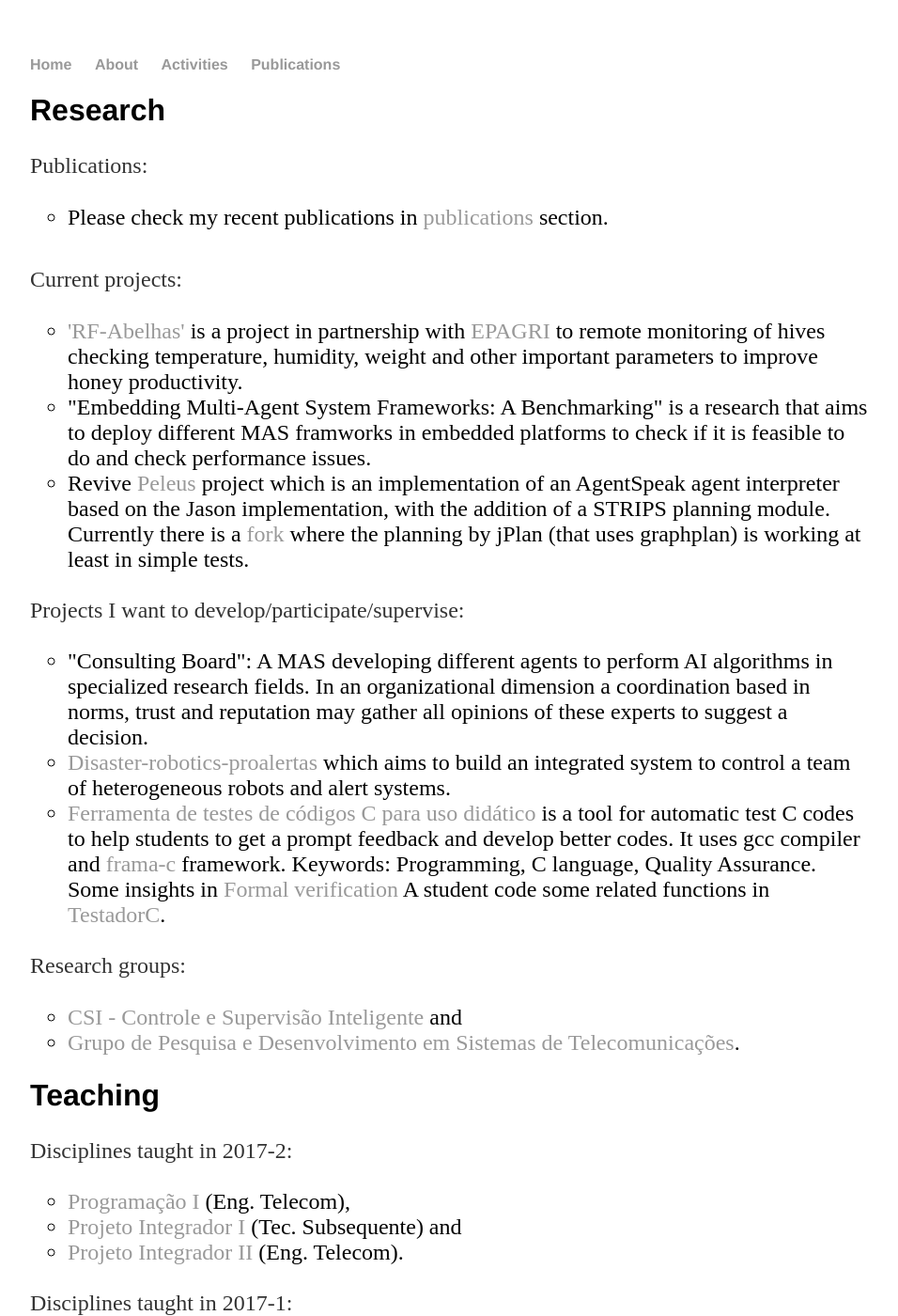
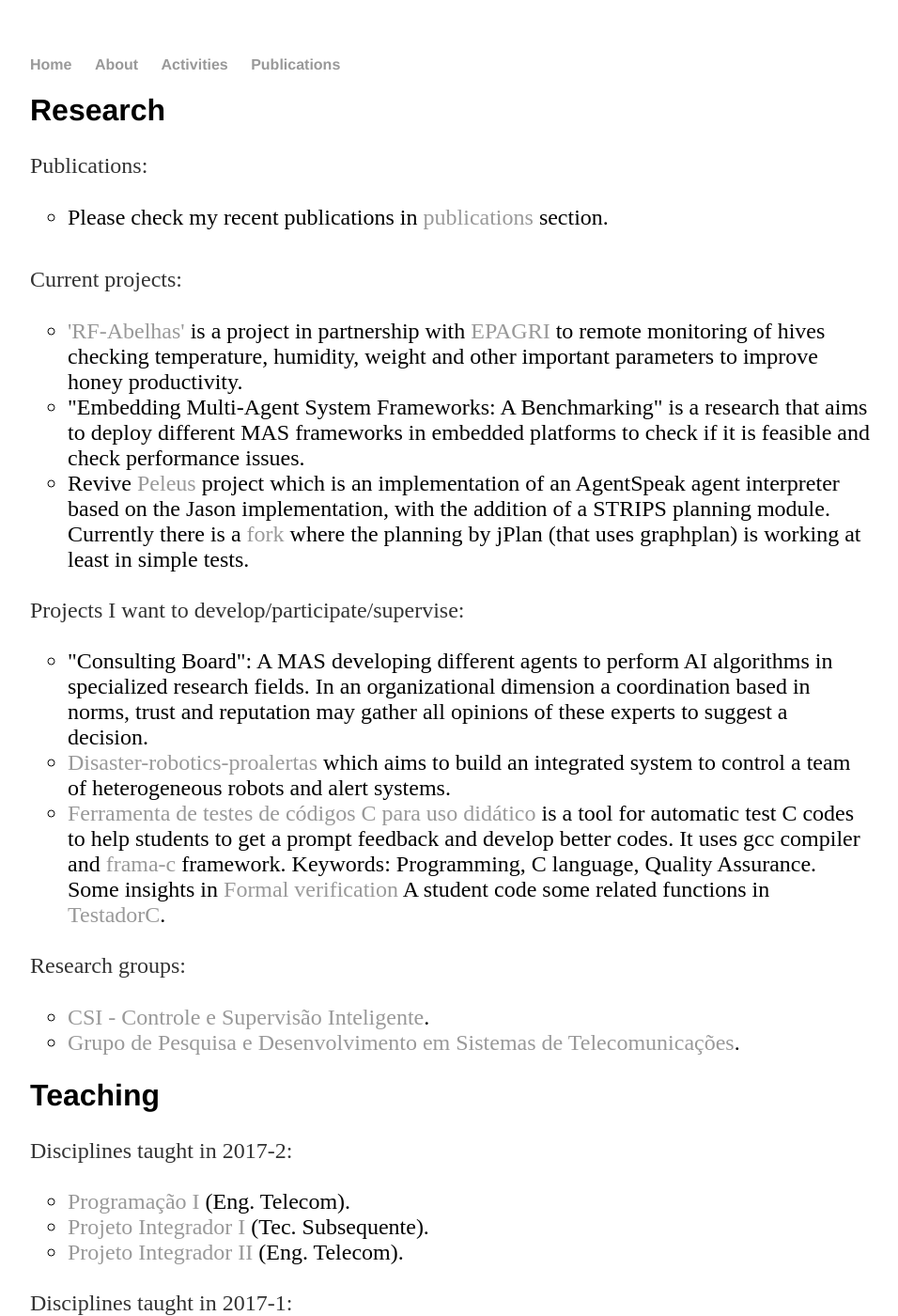
Before and after one commit to cleberjamaral/cleberjamaral.github.io, a Jekyll site: the page built from activities/index.html, in a window 1280 px wide and 1400 px high. Shown: the whole window at 94% size, without its empty margins (160-1116 px from the left). Built offline with Jekyll 4.4.1, drawn with Linux system fonts in a browser that asks for light colours; some of the changed text lies outside the part shown.

Commit message:
Update index.html

```diff
--- a/activities/index.html
+++ b/activities/index.html
@@ -15,10 +15,10 @@
 	<p>Current projects: </p>
 	<ul class="a">
 		<li>
-			<a href="https://wiki.sj.ifsc.edu.br/wiki/index.php/Sensoriamento_Remoto_das_Condi%C3%A7%C3%B5es_Ambientais_de_Colmeias_de_Abelhas_utilizando_RF">'RF-Abelhas'</a> is a project in partnership with <a href="http://www.epagri.sc.gov.br/">EPAGRI</a> to remote monitoring of hives checking temperature, humidity, weight and other important parameters to improve honey productivity.<br>
+			<a href="https://wiki.sj.ifsc.edu.br/wiki/index.php/Sensoriamento_Remoto_das_Condi%C3%A7%C3%B5es_Ambientais_de_Colmeias_de_Abelhas_utilizando_RF">'RF-Abelhas'</a> is a project in partnership with <a href="http://www.epagri.sc.gov.br/">EPAGRI</a> to remote monitoring of hives checking temperature, humidity, weight and other important parameters to improve honey productivity.
 		</li>
 		<li>
-			"Embedding Multi-Agent System Frameworks: A Benchmarking" is a research that aims to deploy different MAS framworks in embedded platforms to check if it is feasible to do and check performance issues.
+			"Embedding Multi-Agent System Frameworks: A Benchmarking" is a research that aims to deploy different MAS frameworks in embedded platforms to check if it is feasible and check performance issues.
 		</li>
 		<li>
 			Revive <a href="https://github.com/meneguzzi/Peleus">Peleus</a> project which is an implementation of an AgentSpeak agent interpreter based on the Jason implementation, with the addition of a STRIPS planning module.
@@ -44,7 +44,7 @@
 	<p>Research groups: </p>
 	<ul class="a">
 		<li>
-			<a href="http://dgp.cnpq.br/dgp/espelhogrupo/3289968025327280"> CSI - Controle e Supervisão Inteligente</a> and
+			<a href="http://dgp.cnpq.br/dgp/espelhogrupo/3289968025327280"> CSI - Controle e Supervisão Inteligente</a>.
 		</li>
 		<li>
 			<a href="http://dgp.cnpq.br/dgp/espelhogrupo/2924804687700988"> Grupo de Pesquisa e Desenvolvimento em Sistemas de Telecomunicações</a>.
@@ -55,10 +55,10 @@
 	<p>Disciplines taught in 2017-2: </p>
 	<ul class="a">
 		<li>
-			<a href="https://wiki.sj.ifsc.edu.br/wiki/index.php/PRG29002_-_Programa%C3%A7%C3%A3o_I_-_Eng.Telecom_2017-2">Programação I</a> (Eng. Telecom),
+			<a href="https://wiki.sj.ifsc.edu.br/wiki/index.php/PRG29002_-_Programa%C3%A7%C3%A3o_I_-_Eng.Telecom_2017-2">Programação I</a> (Eng. Telecom).
 		</li>
 		<li>
-			<a href="https://wiki.sj.ifsc.edu.br/wiki/index.php/PJI11101_2017-2">Projeto Integrador I</a> (Tec. Subsequente) and
+			<a href="https://wiki.sj.ifsc.edu.br/wiki/index.php/PJI11101_2017-2">Projeto Integrador I</a> (Tec. Subsequente).
 		</li>
   		<li>
 			<a href="https://moodle.sj.ifsc.edu.br/course/view.php?id=110">Projeto Integrador II</a> (Eng. Telecom).
@@ -67,13 +67,13 @@
 	<p>Disciplines taught in 2017-1: </p>
 	<ul class="a">
 		<li>
-			<a href="https://wiki.sj.ifsc.edu.br/wiki/index.php/PRG29002_-_Programa%C3%A7%C3%A3o_I_-_Eng.Telecom_2017-1">Programação I</a> (Eng. Telecom),
+			<a href="https://wiki.sj.ifsc.edu.br/wiki/index.php/PRG29002_-_Programa%C3%A7%C3%A3o_I_-_Eng.Telecom_2017-1">Programação I</a> (Eng. Telecom).
 		</li>
   		<li>
-			<a href="https://wiki.sj.ifsc.edu.br/wiki/index.php/PJI1101_2017-1">Projeto Integrador I</a> (Tec. Subsequente),
+			<a href="https://wiki.sj.ifsc.edu.br/wiki/index.php/PJI1101_2017-1">Projeto Integrador I</a> (Tec. Subsequente).
 		</li>
   		<li>
-			<a href="https://wiki.sj.ifsc.edu.br/wiki/index.php/IER60808_2017-1">Instalação de Equipamentos de Rede</a> (Tec.Integrado) and
+			<a href="https://wiki.sj.ifsc.edu.br/wiki/index.php/IER60808_2017-1">Instalação de Equipamentos de Rede</a> (Tec.Integrado).
 		</li>
   		<li>
 			<a href="https://moodle.sj.ifsc.edu.br/course/view.php?id=110">Projeto Integrador II</a> (Eng. Telecom).
@@ -82,10 +82,10 @@
 	<p>Disciplines taught in 2016-2: </p>
 	<ul class="a">
 		<li>
-			<a href="https://wiki.sj.ifsc.edu.br/wiki/index.php/PRG29002_-_Programa%C3%A7%C3%A3o_I_-_Eng.Telecom_2016-2">Programação I</a> (Eng. Telecom),
+			<a href="https://wiki.sj.ifsc.edu.br/wiki/index.php/PRG29002_-_Programa%C3%A7%C3%A3o_I_-_Eng.Telecom_2016-2">Programação I</a> (Eng. Telecom).
 		</li>
   		<li>
-			<a href="https://wiki.sj.ifsc.edu.br/wiki/index.php/Cabeamento_estruturado_e_redes_telef%C3%B4nicas_(2016-2)">Cabeamento estruturado e redes telefônicas</a> (Tec. Integrado) and
+			<a href="https://wiki.sj.ifsc.edu.br/wiki/index.php/Cabeamento_estruturado_e_redes_telef%C3%B4nicas_(2016-2)">Cabeamento estruturado e redes telefônicas</a> (Tec. Integrado).
 		</li>
   		<li>
 			<a href="https://wiki.sj.ifsc.edu.br/wiki/index.php/Curso_T%C3%A9cnico_em_Telecomunica%C3%A7%C3%B5es_-_Projeto_Integrador_I">Projeto Integrador I</a> (Tec. Subsequente).
@@ -94,10 +94,10 @@
 	<p>Disciplines taught in 2016-1: </p>
 	<ul class="a">
 		<li>
-			<a href="https://wiki.sj.ifsc.edu.br/wiki/index.php/PRG29002_-_Programa%C3%A7%C3%A3o_I_-_Eng.Telecom_2016-1">Programação I</a> (Eng. Telecom),
+			<a href="https://wiki.sj.ifsc.edu.br/wiki/index.php/PRG29002_-_Programa%C3%A7%C3%A3o_I_-_Eng.Telecom_2016-1">Programação I</a> (Eng. Telecom).
 		</li>
   		<li>
-			<a href="https://wiki.sj.ifsc.edu.br/wiki/index.php/Cabeamento_estruturado_e_redes_telef%C3%B4nicas_(2016-1)">Cabeamento estruturado e redes telefônicas</a> (Tec. Integrado) and
+			<a href="https://wiki.sj.ifsc.edu.br/wiki/index.php/Cabeamento_estruturado_e_redes_telef%C3%B4nicas_(2016-1)">Cabeamento estruturado e redes telefônicas</a> (Tec. Integrado).
 		</li>
   		<li>
 			<a href="https://wiki.sj.ifsc.edu.br/wiki/index.php/Curso_T%C3%A9cnico_em_Telecomunica%C3%A7%C3%B5es_-_Projeto_de_Infraestrutura_de_Redes_de_Telecomunica%C3%A7%C3%B5es_(IRT)">Projeto de Infraestrutura de Redes de Telecomunicações</a> (Tec. Subsequente).
@@ -110,7 +110,7 @@
 			<a href="https://wiki.sj.ifsc.edu.br/wiki/index.php/Oficinas_de_Introdu%C3%A7%C3%A3o_%C3%A0_l%C3%B3gica_de_Programa%C3%A7%C3%A3o_(Parceria_NAAHs)">Oficinas de Introdução à lógica de Programação (Parceria NAAHs)</a> was a project of programming workshops for children (around 11 years old).
 				It used <a href="https://scratch.mit.edu/">Scratch</a> platform as programming platform and <a href="https://www.raspberrypi.org/">Raspberry Pi</a> as hardware platform.
 				The project ocurred from 11/2016 to 11/2017 by <a href="http://www.ifsc.edu.br/">IFSC</a>'s team formed by Cleber Jorge Amaral as Coordenator; Adriano Régis, Francisco Édson de Melo and Mauricio Edgar Stivanello as Supervisors; and Felipe D'Avila Mesquita as Student. From <a href="http://www.fcee.sc.gov.br/">FCEE</a> the team was formed by Sirlei Ignacio, Ana Paula and others.
-				It also received help from the volunteer Isis and others.<br>
+				It also received help from the volunteer Isis and others.
 		</li>
 		<li>
 			<a href="https://wiki.sj.ifsc.edu.br/wiki/index.php/Tutoria_de_programa%C3%A7%C3%A3o_a_alunos_do_NAAH/S_(FCEE)">Tutoria NAAH/S</a> was a pilot project for tutoring of super gifted students.
```
